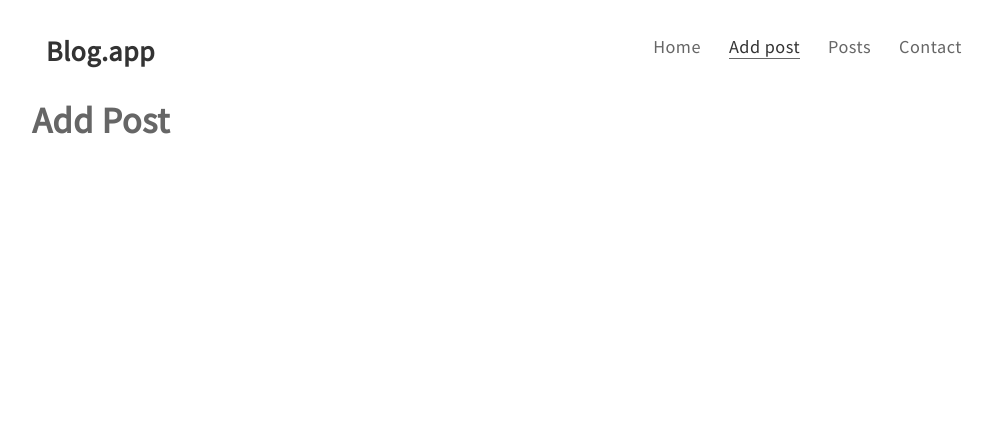
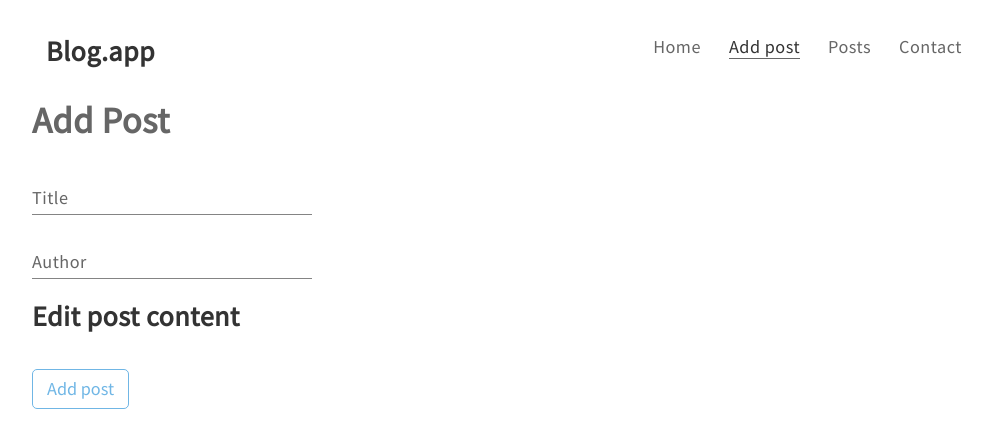
Before and after one commit to pfdlr/mod-30-MERN, a React (Create React App) app in the folder client/: page /posts/new in a window 1280 px wide. Shown: the top 448 px of the page, without its empty margins (136-1128 px from the left). Built offline with nearby package versions, Linux system fonts and the light colour scheme.

Commit message:
add post form

```diff
--- /dev/null
+++ b/client/src/components/features/PostForm/PostForm.js
@@ -0,0 +1,44 @@
+import React from 'react';
+import { PropTypes } from 'prop-types';
+import { connect } from 'react-redux';
+
+import TextField from '../../common/TextField/TextField';
+import SectionTitle from '../../common/SectionTitle/SectionTitle';
+import Button from '../../common/Button/Button';
+
+class PostForm extends React.Component {
+
+  state = {
+    post: {
+      title: '',
+      author: '',
+      content: ''
+    }
+  }
+
+  render() {
+
+    const { post } = this.state;
+
+    return (
+      <div>
+        <TextField
+          label="Title"
+          value={post.title}
+        />
+
+        <TextField
+          label="Author"
+          value={post.author}
+        />
+
+        <SectionTitle>Edit post content</SectionTitle>
+
+        <Button variant="primary">Add post</Button>
+
+      </div>
+    );
+  }
+};
+
+export default PostForm;
--- a/client/src/components/pages/AddPost/AddPostPage.js
+++ b/client/src/components/pages/AddPost/AddPostPage.js
@@ -1,8 +1,10 @@
 import React from 'react';
+import PostForm from '../../features/PostForm/PostForm';
 
 const AddPostPage = () => (
   <div>
     <h1>Add Post</h1>
+    <PostForm />
   </div>
 );
 
```
